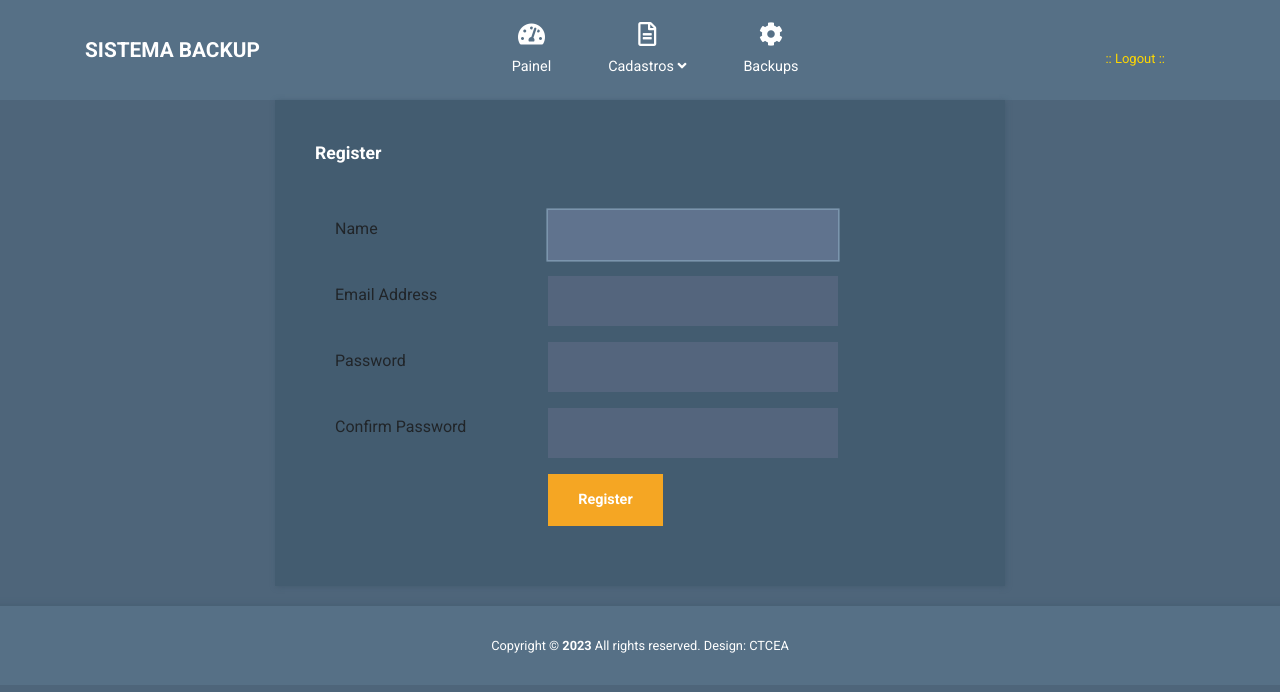
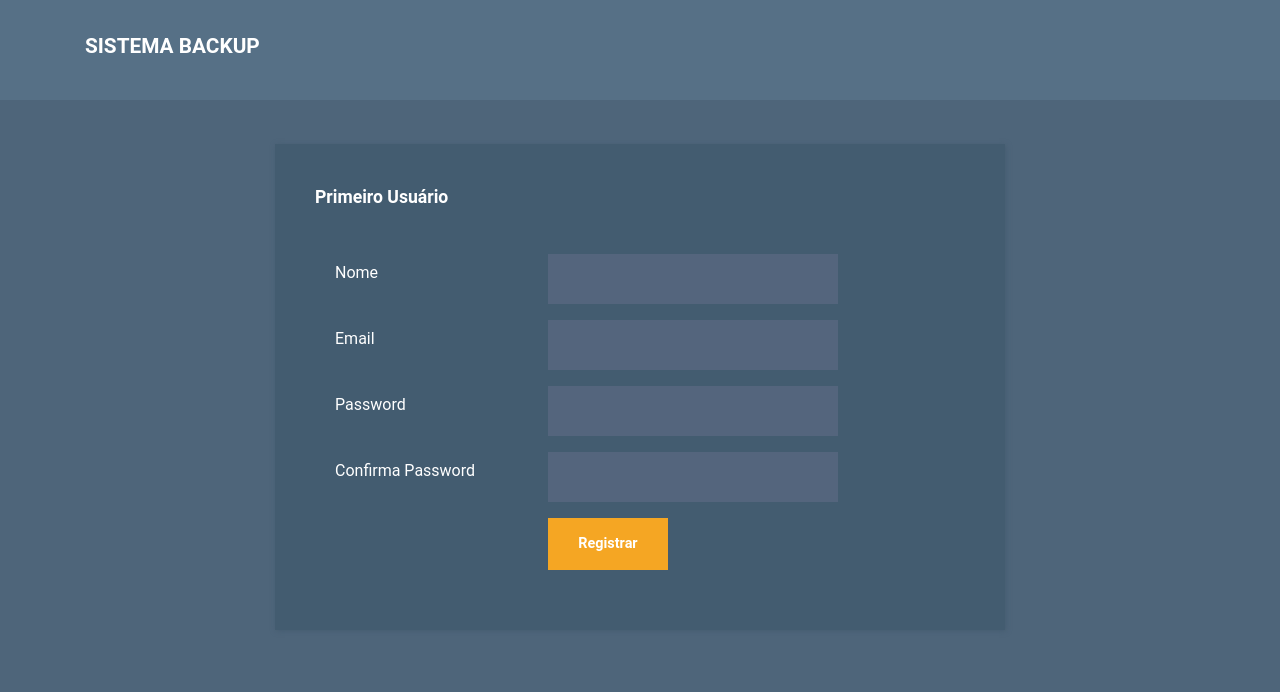
Before and after one commit to ChristianoBlanco/SistemaBackup, a Laravel app: page /register2 in a window 1280 px wide. Shown: the top 692 px of the page. Run offline with Laravel 8, Linux system fonts and the light colour scheme; data that the repository does not hold is empty; style sheets or scripts are compiled from the project's sources; some libraries are stand-ins or nearby versions.

Commit message:
Atualização 27-06-2023

```diff
--- /dev/null
+++ b/app/Http/Controllers/UsuarioController.php
@@ -0,0 +1,101 @@
+<?php
+
+namespace App\Http\Controllers;
+
+use Illuminate\Support\Facades\Hash;
+use Illuminate\Http\Request;
+use App\Models\User;
+use Illuminate\Support\Facades\Validator;
+
+class UsuarioController extends Controller
+{
+    /**
+     * Display a listing of the resource.
+     *
+     * @return \Illuminate\Http\Response
+     */
+    public function index()
+    {
+        //
+    }
+
+    /**
+     * Show the form for creating a new resource.
+     *
+     * @return \Illuminate\Http\Response
+     */
+    public function create()
+    {
+        return view('auth.registerFirst');
+    }
+
+    /**
+     * Store a newly created resource in storage.
+     *
+     * @param  \Illuminate\Http\Request  $request
+     * @return \Illuminate\Http\Response
+     */
+    public function store(Request $request)
+    {
+
+        $request->validate([
+            'name' => ['Required', 'string', 'max:255'],
+            'email' => ['Required', 'string', 'email', 'max:255', 'unique:users'],
+            'password' => ['Required', 'string', 'min:8', 'confirmed'],
+            'password_confirmation' => ['Required','min:8']
+        ]);
+
+        $bancos = new User();
+        $bancos->name      =  $request->input('name');
+        $bancos->email     =  $request->input('email');
+        $bancos->password  =  Hash::make($request->input('password'));
+        $bancos->save();
+
+        return redirect('/register2')->with('msg_status', 'Dados cadastrados com sucesso !');
+    }
+
+    /**
+     * Display the specified resource.
+     *
+     * @param  int  $id
+     * @return \Illuminate\Http\Response
+     */
+    public function show($id)
+    {
+        //
+    }
+
+    /**
+     * Show the form for editing the specified resource.
+     *
+     * @param  int  $id
+     * @return \Illuminate\Http\Response
+     */
+    public function edit($id)
+    {
+        //
+    }
+
+    /**
+     * Update the specified resource in storage.
+     *
+     * @param  \Illuminate\Http\Request  $request
+     * @param  int  $id
+     * @return \Illuminate\Http\Response
+     */
+    public function update(Request $request, $id)
+    {
+        //
+    }
+
+    /**
+     * Remove the specified resource from storage.
+     *
+     * @param  int  $id
+     * @return \Illuminate\Http\Response
+     */
+    public function destroy($id)
+    {
+        //
+    }
+}
--- a/resources/views/auth/login.blade.php
+++ b/resources/views/auth/login.blade.php
@@ -46,12 +46,6 @@
                                 <button type="submit" class="btn btn-primary">
                                     {{ __('Login') }}
                                 </button>
-
-                                @if (Route::has('password.request'))
-                                    <a class="btn btn-link" href="{{ route('register') }}">
-                                        {{ __('Primeiro Registro') }}
-                                    </a>
-                                @endif
                             </div>
                         </div>
                     </form>
--- a/resources/views/auth/registerFirst.blade.php
+++ b/resources/views/auth/registerFirst.blade.php
@@ -1,18 +1,23 @@
-@extends('layouts.app2')
+@extends('layouts.app')
 
 @section('content')
 <div class="container">
     <div class="row justify-content-center">
-        <div class="col-md-8">
+        <div class="col-md-8" style="margin-top:20px; ">
             <div class="tm-bg-primary-dark tm-block tm-block-h-auto">
-                <div class="tm-block-title mb-4">{{ __('Register') }}</div>
+                @if (session('msg_status'))
+                <div id="mensagem" class="alert alert-success" autofocus>
+                    {{ session('msg_status') }}
+                </div>
+                @endif
+                <div class="tm-block-title mb-4">{{ __('Primeiro Usuário') }}</div>
 
                 <div class="card-body">
-                    <form method="POST" action="{{ url('/cadBanco-inc')}}" enctype="multipart/form-data">
+                    <form method="POST" action="{{ url('/register2-inc')}}">
                         @csrf
 
                         <div class="row mb-3">
-                            <label for="name" class="col-md-4 col-form-label text-md-end">{{ __('Name') }}</label>
+                            <label for="name" class="col-md-4 col-form-label text-md-end" style="color:white; ">{{ __('Nome ') }}</label>
 
                             <div class="col-md-6">
                                 <input id="name" type="text" class="form-control @error('name') is-invalid @enderror" name="name" value="{{ old('name') }}" required autocomplete="name" autofocus>
@@ -26,7 +31,7 @@
                         </div>
 
                         <div class="row mb-3">
-                            <label for="email" class="col-md-4 col-form-label text-md-end">{{ __('Email Address') }}</label>
+                            <label for="email" class="col-md-4 col-form-label text-md-end" style="color:white;">{{ __('Email ') }}</label>
 
                             <div class="col-md-6">
                                 <input id="email" type="email" class="form-control @error('email') is-invalid @enderror" name="email" value="{{ old('email') }}" required autocomplete="email">
@@ -40,7 +45,7 @@
                         </div>
 
                         <div class="row mb-3">
-                            <label for="password" class="col-md-4 col-form-label text-md-end">{{ __('Password') }}</label>
+                            <label for="password" class="col-md-4 col-form-label text-md-end" style="color:white;">{{ __('Password') }}</label>
 
                             <div class="col-md-6">
                                 <input id="password" type="password" class="form-control @error('password') is-invalid @enderror" name="password" required autocomplete="new-password">
@@ -54,7 +59,7 @@
                         </div>
 
                         <div class="row mb-3">
-                            <label for="password-confirm" class="col-md-4 col-form-label text-md-end">{{ __('Confirm Password') }}</label>
+                            <label for="password-confirm" class="col-md-4 col-form-label text-md-end" style="color:white;">{{ __('Confirma Password') }}</label>
 
                             <div class="col-md-6">
                                 <input id="password-confirm" type="password" class="form-control" name="password_confirmation" required autocomplete="new-password">
@@ -64,7 +69,7 @@
                         <div class="row mb-0">
                             <div class="col-md-6 offset-md-4">
                                 <button type="submit" class="btn btn-primary">
-                                    {{ __('Register') }}
+                                    {{ __('Registrar') }}
                                 </button>
                             </div>
                         </div>
--- a/resources/views/cadBanco.blade.php
+++ b/resources/views/cadBanco.blade.php
@@ -30,6 +30,7 @@
                 name="name"
                 type="text"
                 class="form-control"
+                required
               />
             </div>
             <div class="form-group col-lg-6" style="float:right" >
@@ -39,6 +40,7 @@
                 name="hostname"
                 type="text"
                 class="form-control"
+                required
               />
             </div>
             <div class="form-group col-lg-6" style="float:left">
@@ -48,6 +50,7 @@
                 name="username"
                 type="text"
                 class="form-control"
+                required
               />
             </div>
             <div class="form-group col-lg-6" style="float:right">
@@ -66,6 +69,7 @@
                 name="dbname"
                 type="text"
                 class="form-control"
+                required
               />
             </div>
             <div class="form-group col-lg-6" style="float:right">
--- a/resources/views/ediBanco.blade.php
+++ b/resources/views/ediBanco.blade.php
@@ -23,6 +23,7 @@
                 type="text"
                 value="{{ $bancos->name }}"
                 class="form-control"
+                required
               />
             </div>
             <div class="form-group col-lg-6" style="float:right" >
@@ -33,6 +34,7 @@
                 type="text"
                 value="{{ $bancos->hostname }}"
                 class="form-control"
+                required
               />
             </div>
             <div class="form-group col-lg-6" style="float:left">
@@ -43,6 +45,7 @@
                 type="text"
                 value="{{ $bancos->username }}"
                 class="form-control"
+                required
               />
             </div>
             <div class="form-group col-lg-6" style="float:right">
@@ -63,6 +66,7 @@
                 type="text"
                 value="{{ $bancos->dbname }}"
                 class="form-control"
+                required
               />
             </div>
             <div class="form-group col-lg-6" style="float:right">
--- a/routes/web.php
+++ b/routes/web.php
@@ -21,9 +21,12 @@ Route::get('/register', function (){
     return view('auth.register'); // Não alterar essa linha !!1 Faz parte do Auth do Laravel. Só fazer alteração caso necessário.
 });
 
-Route::get('/register2', function (){
+/* Route::get('/register2', function (){
     return view('auth.registerFirst'); // Não alterar essa linha !!1 Faz parte do Auth do Laravel. Só fazer alteração caso necessário.
-});
+}); */
+Route::get('/register2','App\Http\Controllers\UsuarioController@create');
+Route::post('/register2-inc','App\Http\Controllers\UsuarioController@store');
+
 
 Auth::routes();
 
```
Also changed, not shown: resources/views/auth/register.blade.php (+7 -7 lines).
